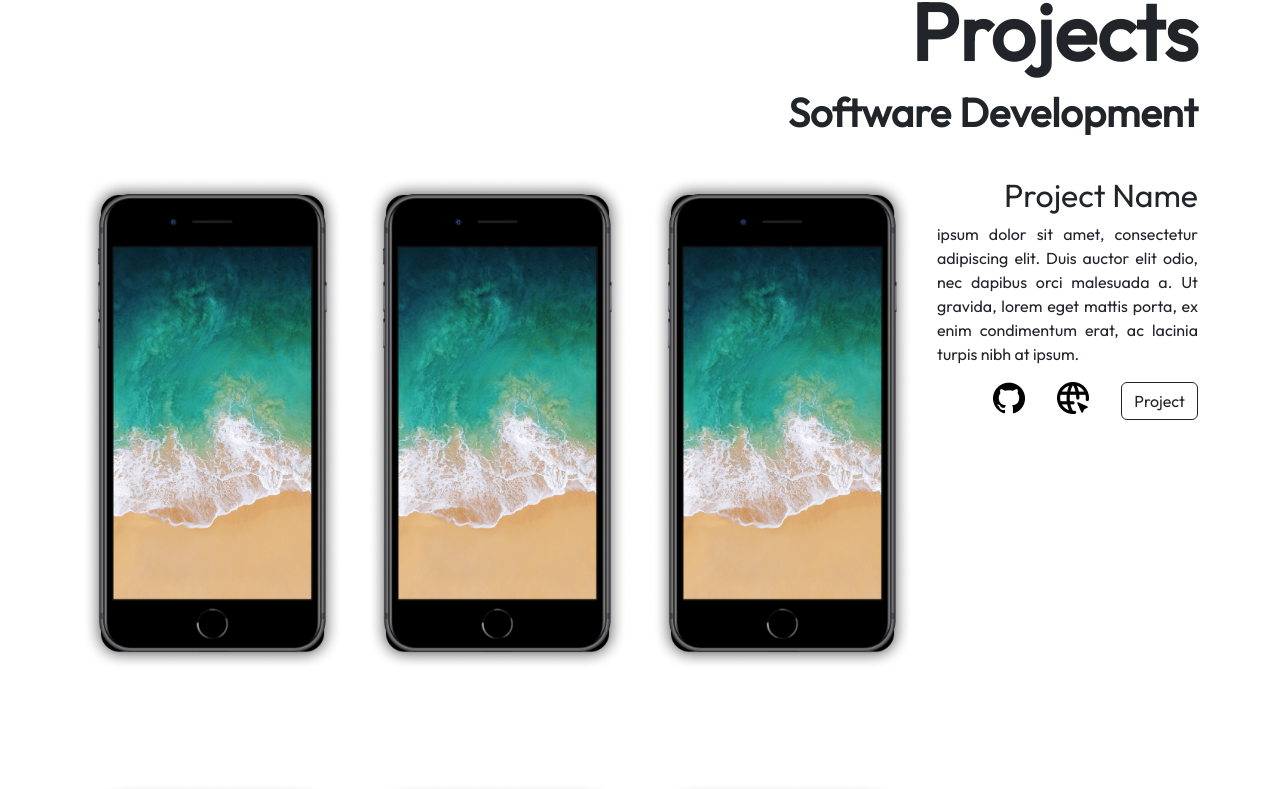
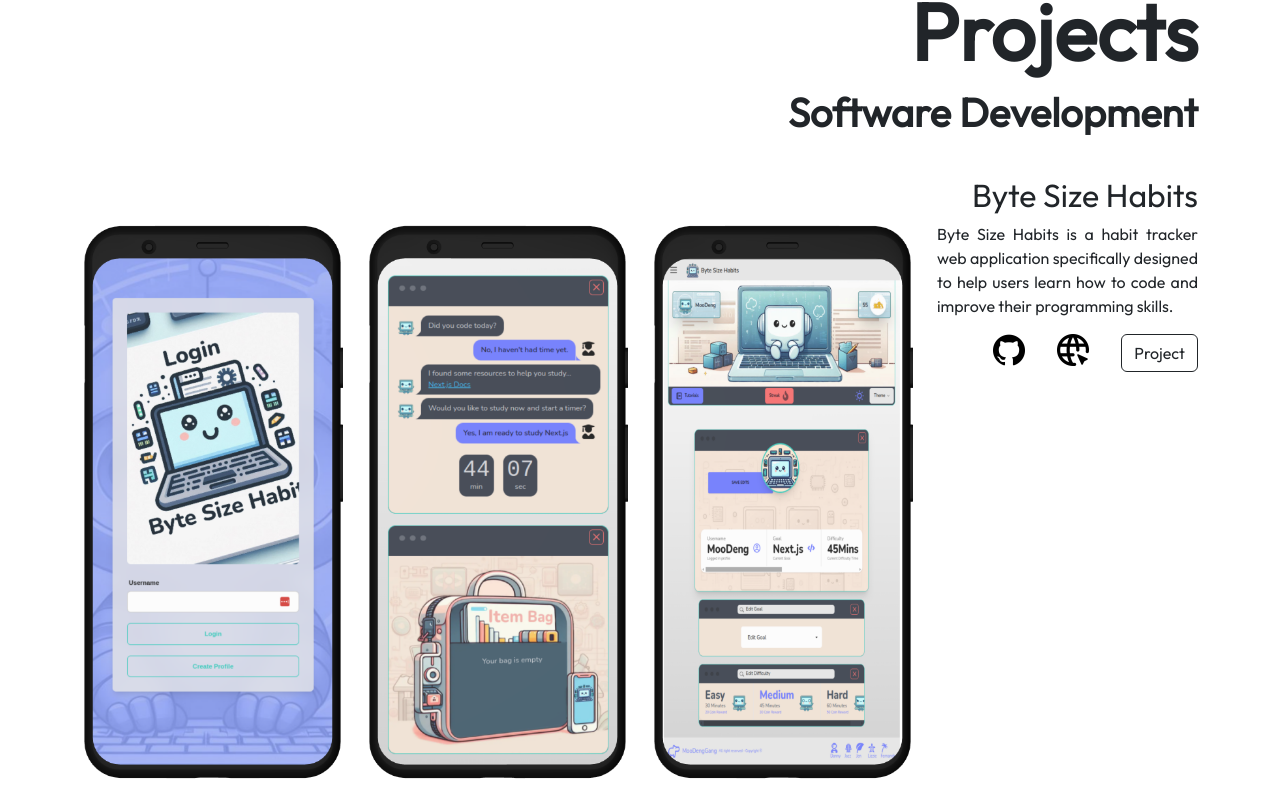
Before and after one commit to JenWarman/portfolio, a React (Vite) app: page /projects in a window 1280 px wide. Shown: the part 2640-3429 px from the top of the page. Built offline with nearby package versions, Linux system fonts and the light colour scheme.

Commit message:
css media queries

```diff
--- a/src/components/DesignProjects.jsx
+++ b/src/components/DesignProjects.jsx
@@ -35,8 +35,8 @@ function DesignProjects() {
       <Col xs={6} md={3}>
           <h2 className='projects-title'>Project Name</h2>
           <p className='projects-text'>ipsum dolor sit amet, consectetur adipiscing elit. Duis auctor elit odio, nec dapibus orci malesuada a. Ut gravida, lorem eget mattis porta, ex enim condimentum erat, ac lacinia turpis nibh at ipsum.</p>
-          <Button variant="outline-dark">Project</Button>
-          <Link><Image className="project-icon" src='../domain.png'/></Link>
+          <Button className='project-button' variant="outline-dark">Project</Button>
+        <Link><Image className="project-icon" src='../domain.png'/></Link>
         <Link><Image className="project-icon" src='../github.png'/></Link>
         </Col>
         <Col className='project-image' xs={6} md={3}>
@@ -54,8 +54,8 @@ function DesignProjects() {
       <Col xs={6} md={3}>
           <h2 className='projects-title'>Project Name</h2>
           <p className='projects-text'>ipsum dolor sit amet, consectetur adipiscing elit. Duis auctor elit odio, nec dapibus orci malesuada a. Ut gravida, lorem eget mattis porta, ex enim condimentum erat, ac lacinia turpis nibh at ipsum.</p>
-          <Button variant="outline-dark">Project</Button>
-          <Link><Image className="project-icon" src='../domain.png'/></Link>
+          <Button className='project-button' variant="outline-dark">Project</Button>
+        <Link><Image className="project-icon" src='../domain.png'/></Link>
         <Link><Image className="project-icon" src='../github.png'/></Link>
         </Col>
         <Col className='project-image' xs={6} md={3}>
@@ -68,7 +68,6 @@ function DesignProjects() {
           <Image src="../iPhone.png" rounded fluid/>
         </Col>
       </Row>
-
       <Row>
         <Col>
         <div className="divider"></div></Col>
--- a/src/components/DeveloperProjects.jsx
+++ b/src/components/DeveloperProjects.jsx
@@ -17,20 +17,20 @@ function DeveloperProjects() {
         <Row className="project-info">
 
         <Col className='project-image' xs={6} md={3}>
-          <Image src="../iPhone.png" rounded fluid/>
+          <Image src="../ByteSizeHabitsMobileLogin.png" rounded fluid/>
         </Col>
         <Col className='project-image' xs={6} md={3}>
-          <Image src="../iPhone.png"rounded fluid/>
+          <Image src="../ByteSizeMobileChat.png"rounded fluid/>
         </Col>
         <Col className='project-image' xs={6} md={3}>
-          <Image src="../iPhone.png" rounded fluid/>
+          <Image src="../ByteSizeHabitsMobileProgress.png" rounded fluid/>
         </Col>
         <Col xs={6} md={3}>
-          <h2 className='developer-projects-title'>Project Name</h2>
-          <p className='developer-projects-text'>ipsum dolor sit amet, consectetur adipiscing elit. Duis auctor elit odio, nec dapibus orci malesuada a. Ut gravida, lorem eget mattis porta, ex enim condimentum erat, ac lacinia turpis nibh at ipsum.</p>
-          <Button className='developer-button' variant="outline-dark">Project</Button>
-          <Link><Image className="developer-project-icon" src='../domain.png'/></Link>
-        <Link><Image className="developer-project-icon" src='../github.png'/></Link>
+          <h2 className='developer-projects-title'>Byte Size Habits</h2>
+          <p className='developer-projects-text'>Byte Size Habits is a habit tracker web application specifically designed to help users learn how to code and improve their programming skills.</p>
+          <Link to='/byte-size-habits'><Button className='developer-button' variant="outline-dark">Project</Button></Link>
+          <Link to='https://byte-size-habits.vercel.app/'><Image className="developer-project-icon" src='../domain.png'/></Link>
+        <Link to='https://github.com/DannyGreenan/byte-size-habits'><Image className="developer-project-icon" src='../github.png'/></Link>
         </Col>
       </Row>
 
@@ -46,7 +46,7 @@ function DeveloperProjects() {
           <Image src="../iPhone.png" rounded fluid/>
         </Col>
         <Col xs={6} md={3}>
-          <h2 className='developer-projects-title'>Project Name</h2>
+          <h2 className='developer-projects-title'>NC News</h2>
           <p className='developer-projects-text'>ipsum dolor sit amet, consectetur adipiscing elit. Duis auctor elit odio, nec dapibus orci malesuada a. Ut gravida, lorem eget mattis porta, ex enim condimentum erat, ac lacinia turpis nibh at ipsum.</p>
           <Button className='developer-button' variant="outline-dark">Project</Button>
           <Link><Image className="developer-project-icon" src='../domain.png'/></Link>
--- a/src/components/RecentProjects.jsx
+++ b/src/components/RecentProjects.jsx
@@ -9,7 +9,7 @@ function RecentProjects() {
   return (
     <Container className="recent-projects">
       <Row className='recent-projects-row'>
-      <Col xs={5} md={3}>
+      <Col xs={6} md={3}>
          <h2 className='recent-projects-title'><Link className='recent-projects-link' to='/projects'>Recent Projects</Link></h2>
           <p className='recent-projects-text'><Link className='recent-projects-link' to='/byte-size-habits'><strong>Byte Size Habits</strong></Link> is a modern web application designed to help users track their daily habits and personal goals, with a playful, Tamagotchi-style interface. Created using React, Next.js, and styled with TailwindCSS and DaisyUI, the app allows users to set goals, track progress, and interact with a cute, tech-themed character.</p>
           <Link to='/byte-size-habits'><Button className='recent-projects-button' variant="outline-dark">Project</Button></Link>
--- a/src/index.css
+++ b/src/index.css
@@ -324,10 +324,13 @@
   .media-hero-sub-header {
     display: block;
     text-align: justify;
+    margin: 0;
+    padding-left: 1rem;
+    padding-right: 1rem
   }
   .recent-projects {
     margin: 0 auto;
-    padding: 1.5rem;
+    padding: 1rem;
   }
   .designer-hero-sub-header {
     display: none;
@@ -340,7 +343,6 @@
   }
   .recent-projects-row {
     justify-content: center;
-
   }
   .diagonal-box {
     border-left: 100vw solid transparent;
@@ -365,7 +367,6 @@
     font-size: 1rem;
     margin-bottom: 2rem;
   }
-
   .skills-circle {
     border: solid #ffff 5px;
     width: 150px;
@@ -387,7 +388,6 @@
     justify-content: center;
     font-weight: 1rem ;
   }
-
   .skills-row.row {
     justify-content: center;
     max-width: 80vw;
@@ -399,7 +399,6 @@
   #development-skills-title{
     padding-top: 1rem
   }
-
   .skills-circle {
     border: solid #ffff 5px;
     width: 120px;
@@ -412,7 +411,6 @@
     font-size: 1rem;
     text-align: center;
   }
-
    .project-header {
     font-size: 4rem;
     margin: 0 auto;
@@ -454,7 +452,6 @@
    .project-button.btn.btn-outline-dark {
     font-size: 0.8rem;
    }
-
    .developer-project-header {
     font-size: 4rem;
     margin: 0 auto;
@@ -486,6 +483,15 @@
     width: 100%;
     margin: 0 auto;
    }
+   .project-icon {
+    height: 1.5rem;
+    padding-left: 1rem;
+   }
+  .developer-project-icon {
+    height: 1.5rem;
+    float: right;
+    padding-right: 1rem;
+  }
    /* .bottom-diagonal-box {
     border-right: 100vw solid transparent;
     border-bottom: 80vh solid #2e77ff;
```
